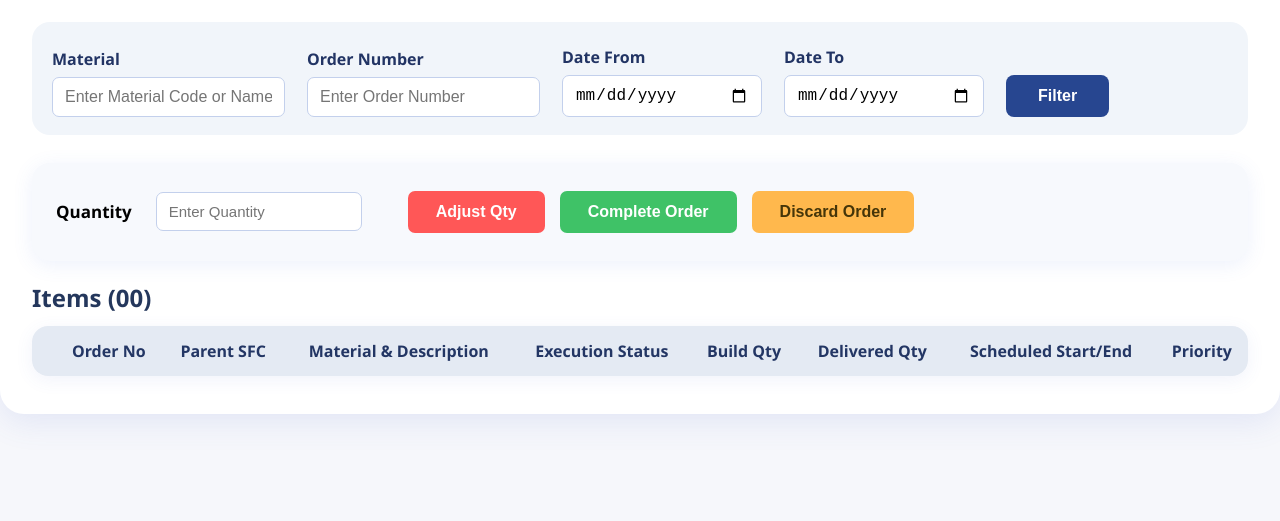
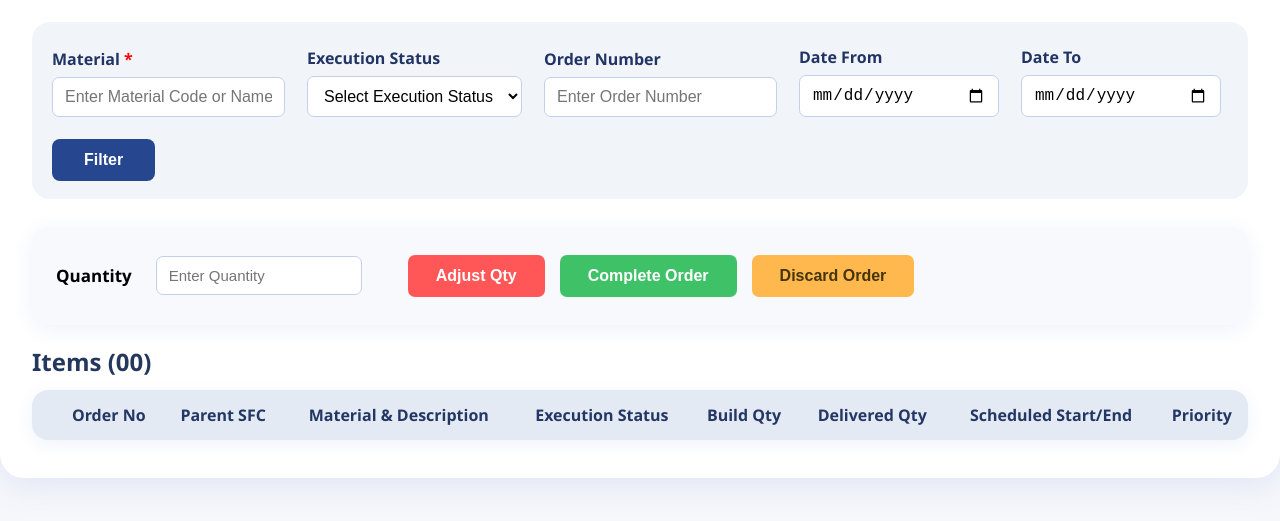
Before and after one commit to ashutoshAccentur/Shop_order_closing, a website: page index.html in a window 1280 px wide. Shown: the part 101-622 px from the top of the page. Drawn offline with Linux system fonts and the light colour scheme.

Commit message:
Material html red starrd & ExecutionStatus html css added

```diff
--- a/index.html
+++ b/index.html
@@ -11,12 +11,24 @@
       <!-- Filter Section -->
       <div class="filters-card">
         <div class="filter-group">
-          <label for="material">Material</label>
+          <label for="material">Material <span style="color:red;">*</span></label>
           <input
             type="text"
             id="material"
             placeholder="Enter Material Code or Name"
           />
+        </div>
+        <div class="filter-group">
+          <label for="executionStatus">Execution Status</label>
+          <select id="executionStatus" required>
+            <option value="">Select Execution Status</option>
+            <option value="NOT_IN_EXECUTION">Not In Execution</option>
+            <option value="ACTIVE">Active</option>
+            <option value="HOLD">Hold</option>
+            <option value="COMPLETED">Completed</option>
+            <option value="CLOSED">Closed</option>
+            <option value="DISCARDED">Discarded</option>
+          </select>
         </div>
         <div class="filter-group">
           <label for="orderNo">Order Number</label>
--- a/styles.css
+++ b/styles.css
@@ -58,6 +58,20 @@ body {
     background: #fff;
     transition: border-color .2s;
   }
+
+  select {
+  padding: 10px 12px;
+  font-size: 16px;
+  border: 1px solid #c3d0ec;
+  border-radius: 7px;
+  background: #fff;
+  outline: none;
+  transition: border-color .2s;
+}
+
+select:focus {
+  border-color: #516eff;
+}
 
   input:focus {
     border-color: #516eff;
```
